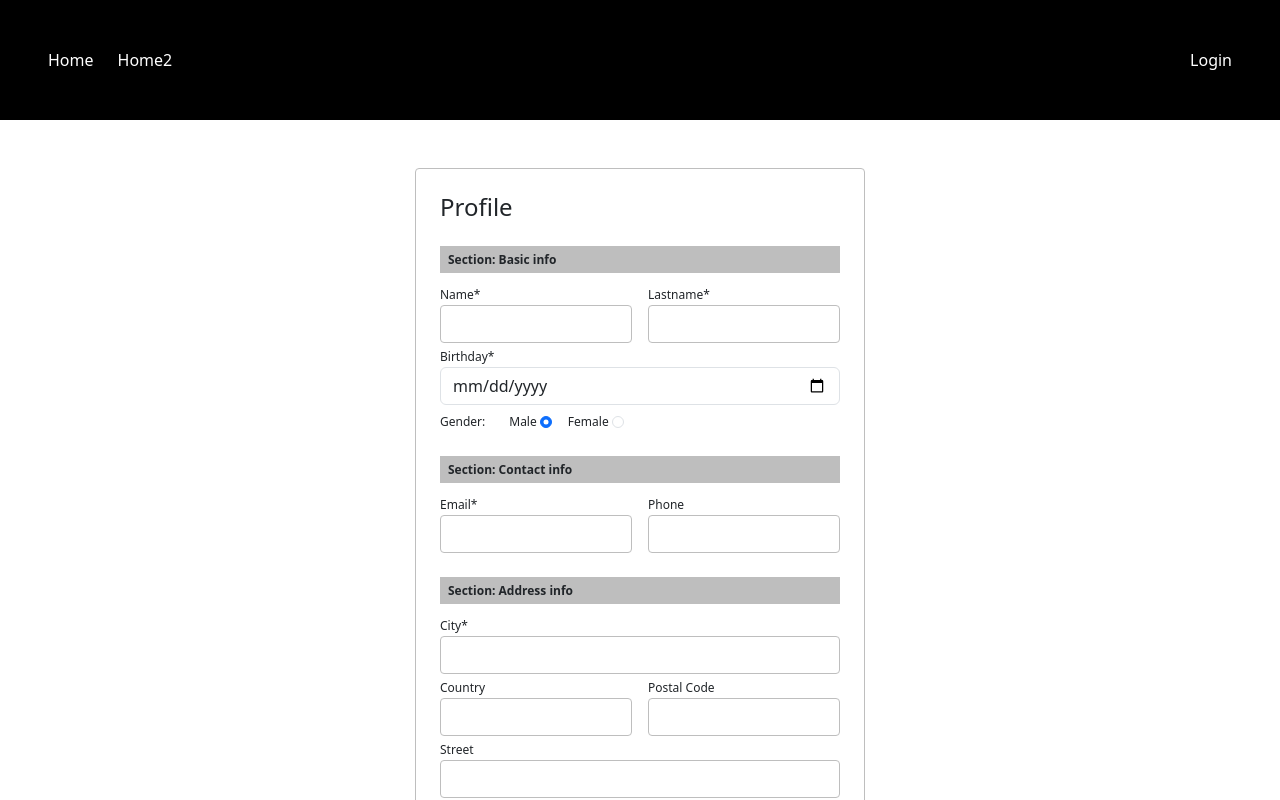
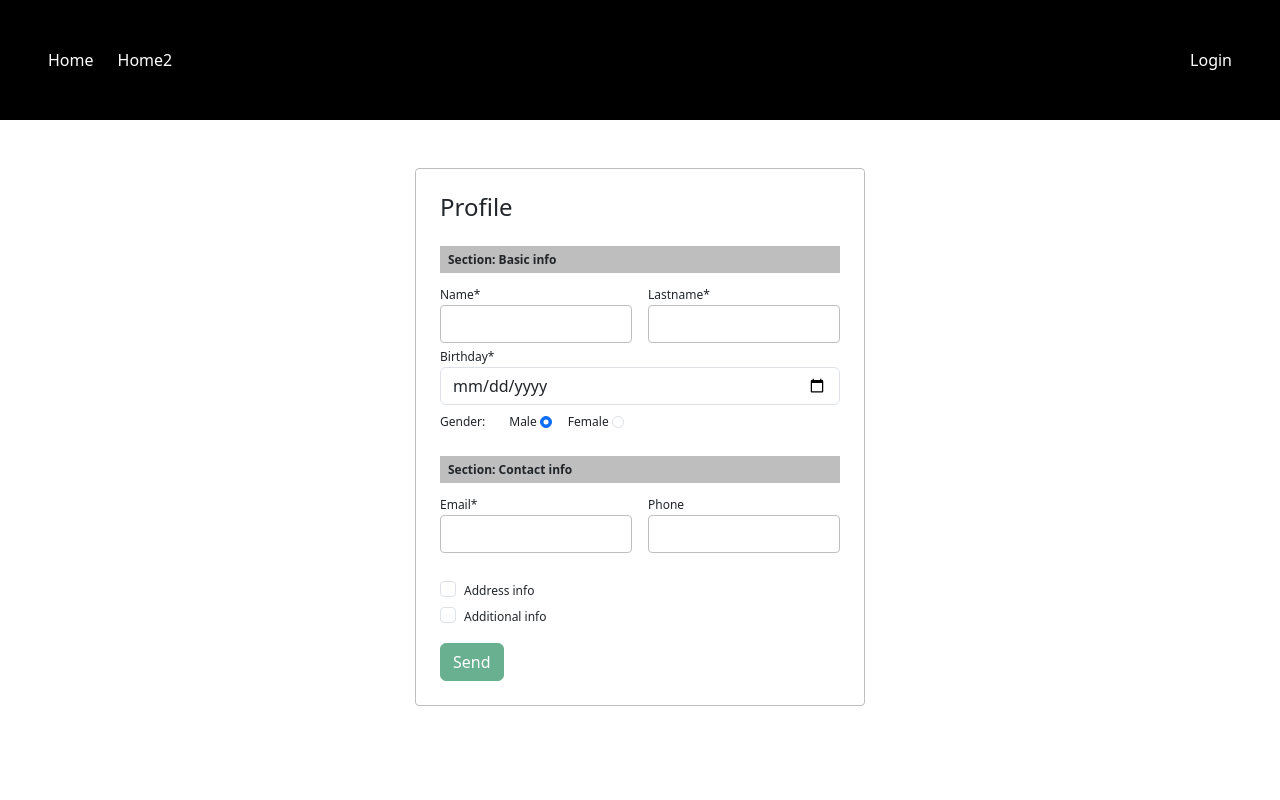
Before and after one commit to Ruudn7/majap, an Angular app: page /profile in a window 1280 px wide. Shown: the top 800 px of the page. Built offline with nearby package versions, Linux system fonts and the light colour scheme.

Commit message:
add conditional form validation

```diff
--- a/src/app/components/profile-form-container/profile-form-fields/profile-form-fields.component.html
+++ b/src/app/components/profile-form-container/profile-form-fields/profile-form-fields.component.html
@@ -7,13 +7,33 @@
         <app-profile-form-contact [contactForm]="userContact"></app-profile-form-contact>
     </app-form-section>
 
+    <div class="mb-3">
+        <div class="form-check me-4">
+            <input class="form-check-input" type="checkbox" [formControl]="isAddresVisible" id="addresVisible">
+            <label class="form-check-label" for="addresVisible">
+                Address info
+            </label>
+        </div>
+
+        <div class="form-check">
+            <input class="form-check-input" type="checkbox" [formControl]="isAdditonalsVisible" id="additionalVisible">
+            <label class="form-check-label" for="additionalVisible">
+                Additional info
+            </label>
+        </div>
+    </div>
+
+    @if(isAddresVisible.value) {
         <app-form-section sectionHeader="Address info">
             <app-profile-form-address [addressForm]="userAddress"></app-profile-form-address>
         </app-form-section>
+    }
 
+    @if(isAdditonalsVisible.value) {
         <app-form-section sectionHeader="Additional info">
             <app-profile-form-additionals [additionalsForm]="userAdditional"></app-profile-form-additionals>
         </app-form-section>
+    }
 
     <button class="btn btn-success" [disabled]="userForm.invalid">Send</button>
 
--- a/src/app/components/profile-form-container/profile-form-fields/profile-form-fields.component.ts
+++ b/src/app/components/profile-form-container/profile-form-fields/profile-form-fields.component.ts
@@ -1,13 +1,14 @@
 import { CommonModule } from '@angular/common';
-import { Component } from '@angular/core';
+import { Component, OnDestroy } from '@angular/core';
 import { FormControl, FormGroup, NonNullableFormBuilder, ReactiveFormsModule, Validators } from '@angular/forms';
 import { IUser, IUserAdditionalForm, IUserAdditionalShorts, IUserAddressForm, IUserBasicForm, IUserContactForm, IUserForm } from '@app/interface/user';
+import { FormSectionComponent } from '@app/ui/form-section/form-section.component';
+import { map, tap } from 'rxjs';
 import { C_EMPTY_USER } from '../const';
+import { ProfileFormAdditionalsComponent } from '../profile-form-additionals/profile-form-additionals.component';
+import { ProfileFormAddressComponent } from '../profile-form-address/profile-form-address.component';
 import { ProfileFormBasicComponent } from '../profile-form-basic/profile-form-basic.component';
-import { FormSectionComponent } from '@app/ui/form-section/form-section.component';
 import { ProfileFormContactComponent } from '../profile-form-contact/profile-form-contact.component';
-import { ProfileFormAddressComponent } from '../profile-form-address/profile-form-address.component';
-import { ProfileFormAdditionalsComponent } from '../profile-form-additionals/profile-form-additionals.component';
 
 @Component({
   selector: 'app-profile-form-fields',
@@ -19,16 +20,19 @@ import { ProfileFormAdditionalsComponent } from '../profile-form-additionals/pro
     ProfileFormAdditionalsComponent,
     ReactiveFormsModule,
     CommonModule,
-    FormSectionComponent,
+    FormSectionComponent
   ],
   templateUrl: './profile-form-fields.component.html',
   styleUrl: './profile-form-fields.component.scss'
 })
-export class ProfileFormFieldsComponent {
+export class ProfileFormFieldsComponent implements OnDestroy {
 
   constructor(
     private fb: NonNullableFormBuilder
   ) {}
+
+  isAddresVisible = new FormControl(false);
+  isAdditonalsVisible = new FormControl(false);
 
   user: IUser = C_EMPTY_USER;
 
@@ -55,10 +59,27 @@ export class ProfileFormFieldsComponent {
     return this.userForm.get('additionals') as FormGroup<IUserAdditionalForm>
   }
 
+  addressValidationSub = this.isAddresVisible.valueChanges.pipe(
+    map((v: boolean | null) => !!v),
+    tap((v: boolean) => this.changeAddressValidation(v))
+  ).subscribe();
+
+  additionalValidationSub = this.isAdditonalsVisible.valueChanges.pipe(
+    map((v: boolean | null) => !!v),
+    tap((v: boolean) => this.changeAdditionalsValidation(v))
+  ).subscribe()
+
   save(): void {
     this.user = this.userForm.getRawValue();
-    console.log(this.userForm.value, this.user)
-    console.log(this.userInfo)
+    console.log(this.user)
+  }
+
+  private changeAddressValidation(isVisible: boolean): void {
+    isVisible ? this.userForm.get('address')?.enable() : this.userForm.get('address')?.disable()
+  }
+
+  private changeAdditionalsValidation(isVisible: boolean): void {
+    isVisible ? this.userForm.get('additionals')?.enable() : this.userForm.get('additionals')?.disable()
   }
 
   private createBasicForm(): FormGroup<IUserBasicForm> {
@@ -99,7 +120,7 @@ export class ProfileFormFieldsComponent {
     return this.fb.group<IUserAddressForm>({
       city: new FormControl<string>('', {
         nonNullable: true,
-        validators: [],
+        validators: [Validators.required, Validators.minLength(3)],
       }),
       country: new FormControl<string>('', {
         nonNullable: true,
@@ -120,7 +141,7 @@ export class ProfileFormFieldsComponent {
     return this.fb.group<IUserAdditionalForm>({
       description: new FormControl<string>('', {
         nonNullable: true,
-        validators: [],
+        validators: [Validators.required, Validators.minLength(15)],
       }),
       hobbys: new FormControl<string[]>([], {
         nonNullable: true,
@@ -133,4 +154,8 @@ export class ProfileFormFieldsComponent {
     })
   }
 
+  ngOnDestroy(): void {
+    this.addressValidationSub.unsubscribe();
+    this.additionalValidationSub.unsubscribe();
+  }
 }
```
Also changed, not shown: src/app/components/profile-form-container/profile-form-additionals/profile-form-additionals.component.html (line endings or trailing spaces). Lines whose indentation alone changed are shown as unchanged.
